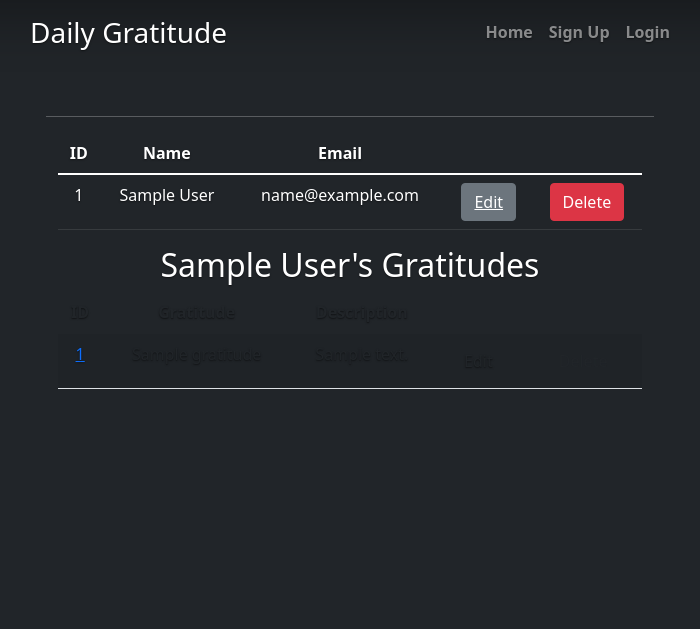
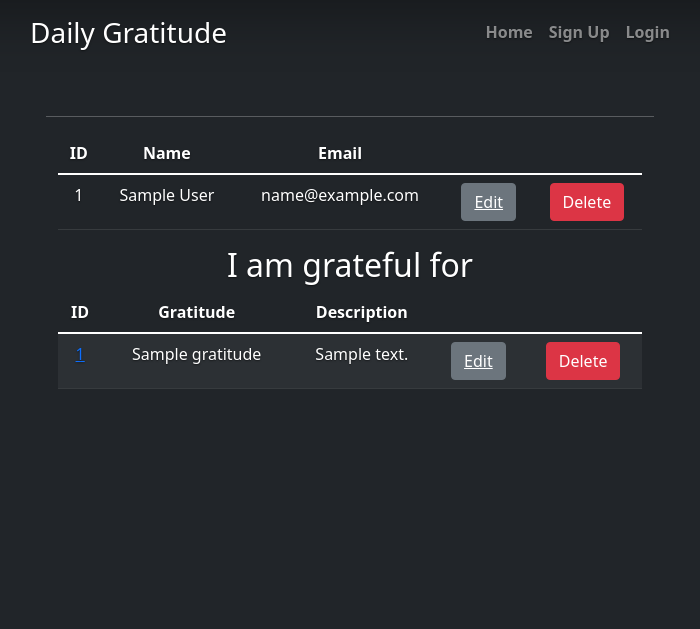
Before and after one commit to JB-CA/Guided_Side_App, a Flask app: page /users/1 in a window 1280 px wide. Shown: the top 629 px of the page, without its empty margins (290-990 px from the left). Run offline with Flask 2, Linux system fonts and the light colour scheme; tables that the repository leaves empty hold one stand-in row (values such as "Sample post"); parts of the project's set-up code (start-up, migrations or seed data) failed here and were passed over.

Commit message:
Add styling to edit and delete buttons

```diff
--- a/gratitude_app/templates/user.html
+++ b/gratitude_app/templates/user.html
@@ -24,8 +24,8 @@
     </table>
 </div>
 <div class="container">
-    <h2>{{ user.name }}'s Gratitudes</h2>
-    <table class="table table-hover table-striped table-condensed">
+    <h2>I am grateful for</h2>
+    <table class="table table-dark table-hover table-striped table-condensed">
         <thead>
             <tr>
                 <th>ID</th>
@@ -40,8 +40,8 @@
                     <td><a href="/users/{{ user.user_id }}/{{ gratitude.gratitude_id }}">{{ gratitude.gratitude_id }}</a></td>
                     <td>{{ gratitude.name }}</td>
                     <td>{{ gratitude.text }}</td>
-                    <td><a class="btn">Edit</a></td>
-                    <td><button class="btn">Delete</button></td>
+                    <td><a href="#" class="btn text-white btn-link btn-secondary">Edit</a></td>
+                    <td><button class="btn btn-danger">Delete</button></td>
                 </tr>
             {% endfor %}
         </tbody>
```
